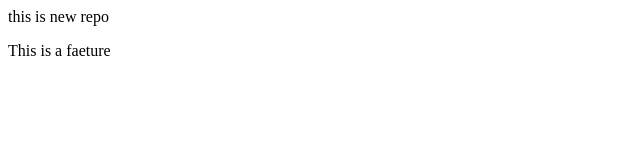
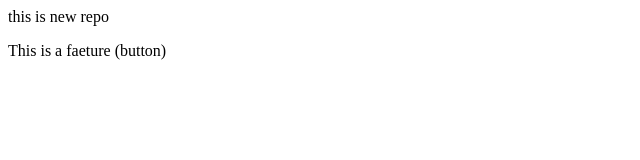
Before and after one commit to ritik-co/localrepo, a plain HTML site: page index.html in a window 1280 px wide. Shown: the full height of the page, 0-640 px from the left. Drawn offline with Linux system fonts and the light colour scheme.

```diff
--- a/index.html
+++ b/index.html
@@ -1,2 +1,2 @@
 <p> this is new repo</p>
-<p>This is a faeture</p>
+<p>This is a faeture (button)</p>
```
Also changed, not shown: 1 other file.
